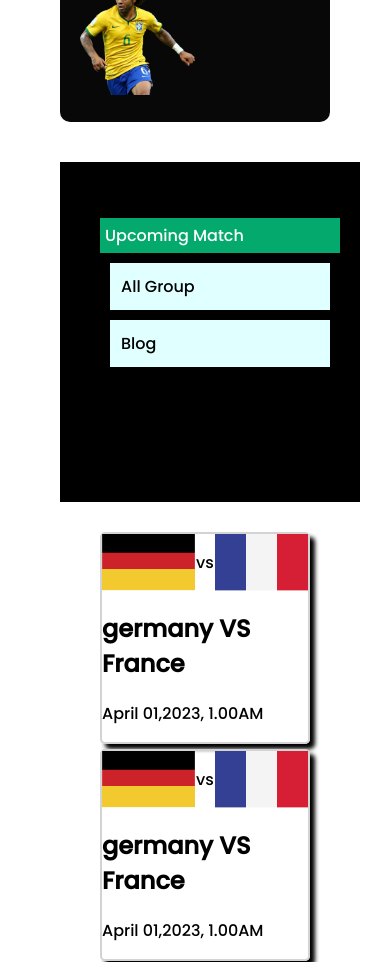
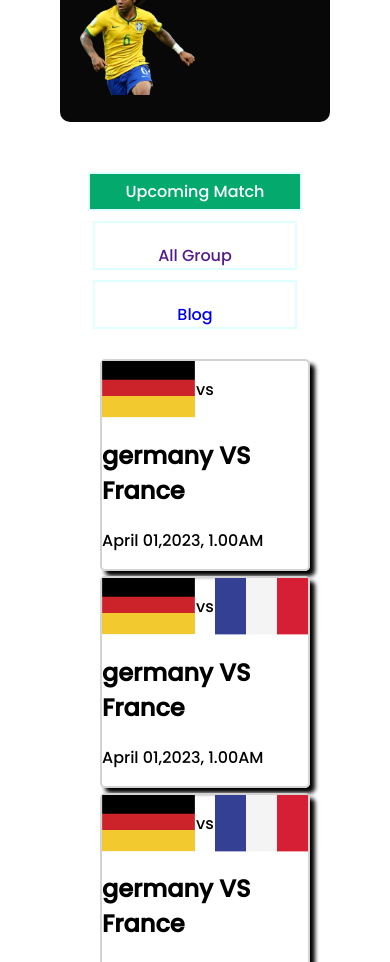
Before and after one commit to yousufbinakram/second-World-Cup, a plain HTML site: page index.html in a window 390 px wide. Shown: the part 845-1807 px from the top of the page. Drawn offline with Linux system fonts and the light colour scheme.

Commit message:
I am happy cz im fixed nav resopnsive at mobile tablet and desktop view

```diff
--- a/index.html
+++ b/index.html
@@ -25,18 +25,19 @@
     <!-- main section -->
 
         <section class="container">
-            <div class="side-nav">
-                <ul>
-                    <li><a  class="active" href="https://yousufbinakram.github.io/second-World-Cup/index.html">Upcoming Match </a> </li>
-                    <li><a class="button" href="">All Group</a></li>
-                    <li><a class="button" href="index.html">Blog</a></li>
-                </ul>
-                 </div>
+            <div class="nav">
+                <a class="active button" href="https://yousufbinakram.github.io/second-World-Cup/index.html">Upcoming Match </a>
+                <a class="button" href="">All Group</a>
+                <a class="button" href="index.html">Blog</a>
+
+             </div>
+
                 <div class="country-lists">
                     <div class="countries"><div class="country">
                         <img src="assets/germany Flag.png" alt="">
                         <p>vs</p>
-                        <img src="assets/Flag.png" alt="">
+                        <img src="assets/
+                 Flag.png" alt="">
 
                     </div>
                     <h2>germany VS France</h2>
--- a/style.css
+++ b/style.css
@@ -42,47 +42,36 @@ main{
   }
  /*--------- header end
  -------- */
-  .side-nav{
-    height: 300px;
-    width: 300px;
-    background-color: black;
-    padding-top: 40px;
-    ;
+ .nav{
 
+    display: flex;
+    flex-direction: column;
+     align-items: center;
+     justify-content: center;
+ }
+ .button{
+     margin-top: 10px;
+     padding-top: 20px;
+
+     border: 2px solid lightcyan;
+     width: 200px;
+     text-decoration: none;
+     text-align: center;
  }
 
- .button{
-    border: 1px solid lightcyan;
-    margin: 10px;
-    padding: 10px;
-    background-color: lightcyan;
- }
- ul>li>a{
-    text-decoration: none;
-    color: black;
 
- }
- ul>li{
-    margin-right: 20px;
 
- }
 
-li a {
-    display: block;
-}
- ul>li>a:hover:not(.active){
+ a:hover:not(.active){
     background-color: red;
  }
- li a.active {
+  a.active {
     background-color: #04AA6D;
     color: white;
     padding: 5px;
   }
  /* main sec */
-.container{
-    display: flex;
 
-}
 
 .country{
     display: flex;
@@ -129,7 +118,7 @@ footer a{
     .top-banner{
         flex-direction: column;
     }
-    .container{
+    .container{display: flex;
         flex-direction: column;
     }
     .country-lists{
@@ -144,5 +133,25 @@ footer a{
     .country-lists{
         grid-template-columns: repeat(2,1fr);
     }
+    .nav{
+        display: flex;
+        flex-direction: row;
+    }
 
 }
+@media  screen and (min-width:992px) {
+    .nav{
+        display: flex;
+        flex-direction: column;
+        align-items: center;
+        justify-content: center;
+        background-color: black;
+        height: 300px;
+        width: 300px;
+        }
+
+    .container{
+        display: flex;
+
+    }
+}
```
